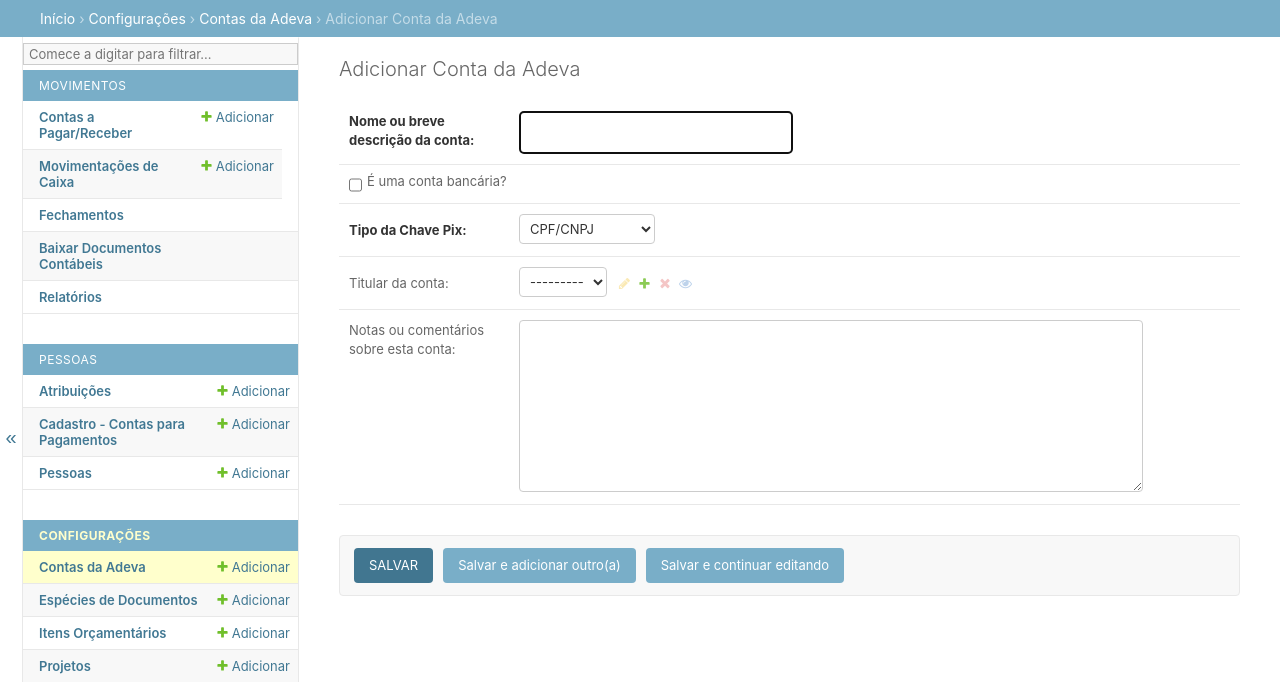
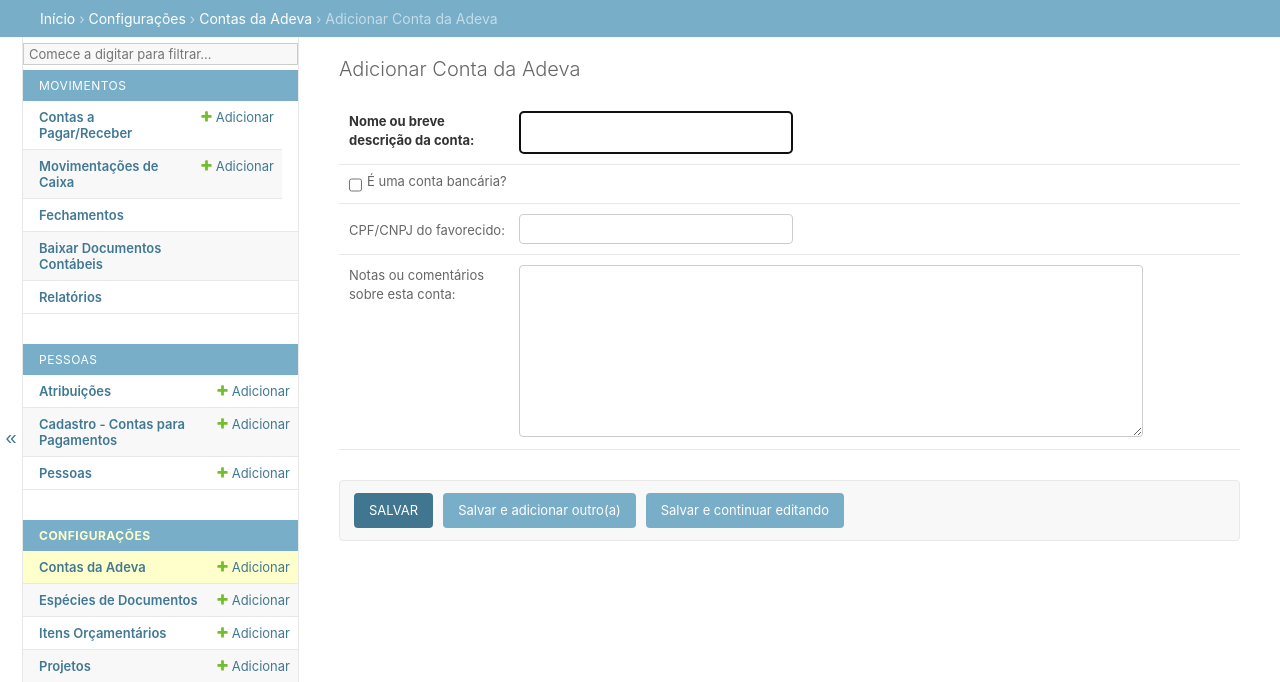
Before and after one commit to MattDuart/ADEVA, a Django app: page /admin/configuracoes/contas/add/ in a window 1280 px wide. Shown: the part 49-731 px from the top of the page. Run offline with Django 4.2, Linux system fonts and the light colour scheme; the visitor is signed in with stand-in values (Sample User, id 1); data that the repository does not hold is empty.

Commit message:
primeiras correções

```diff
--- a/configuracoes/models.py
+++ b/configuracoes/models.py
@@ -16,33 +16,39 @@ class Especie(models.Model):
 
     tipo = models.CharField(
         max_length=1,
-        choices= TIPOS_ESPECIES,
+        choices=TIPOS_ESPECIES,
         default='D',
     )
-    #usado para marcar especies de títulos com caráter provisório, ex: adiantamentos
+
+    """
+    # usado para marcar especies de títulos com caráter provisório, ex: adiantamentos
     definitivo = models.BooleanField(
         default=True,
         help_text="Desmarcar se tiver caráter provisório. Exemplo: adiantamento."
     )
-    #para exigir número de documento no momento do cadastro
+    # para exigir número de documento no momento do cadastro
     exige_numero = models.BooleanField("Exige número de documento?",
-        default=True
-    )
+                                       default=True
+                                       )
     exige_arquivo = models.BooleanField("Exige salvar arquivo digital?",
-        default=False
-    )
+                                        default=False
+                                        )
     exige_arquivo = models.BooleanField("Emite recibo?",
-        default=False
-    )
+                                        default=False
+
+                                     )
+    """
     observacoes = models.TextField(
         null=True,
         blank=True,
         help_text="Notas ou comentários sobre esta espécie"
     )
+
     class Meta:
         ordering = ('descricao',)
         verbose_name = "Espécie de Documento"
         verbose_name_plural = "Espécies de Documentos"
+
     def __str__(self):
         return self.descricao
 
@@ -50,12 +56,29 @@ class Especie(models.Model):
 class Contas(models.Model):
     nome = models.CharField(
         "Nome ou breve descrição da conta",
-        max_length= 100
+        max_length=100
     )
     bancaria = models.BooleanField(
         "É uma conta bancária?",
         default=False
     )
+
+    favorecido = models.CharField(
+        "Nome do favorecido",
+        blank=True,
+        null=True,
+        max_length=150
+
+    )
+
+    cpf_cnpj = models.CharField(
+        "CPF/CNPJ do favorecido:",
+        blank=True,
+        null=True,
+        max_length=150
+
+    )
+
     numero_banco = models.IntegerField(
         "Número do banco",
         null=True,
@@ -79,12 +102,12 @@ class Contas(models.Model):
     )
     numero_conta = models.SmallIntegerField(
         "Número da Conta",
-        null = True,
+        null=True,
         blank=True
     )
     digito_conta = models.SmallIntegerField(
         "Digito da Conta",
-        null = True,
+        null=True,
         blank=True
     )
     TIPOS_PIX = [
@@ -99,7 +122,7 @@ class Contas(models.Model):
     tipo = models.CharField(
         "Tipo da Chave Pix",
         max_length=1,
-        choices= TIPOS_PIX,
+        choices=TIPOS_PIX,
         default='D',
     )
 
@@ -109,25 +132,18 @@ class Contas(models.Model):
         null=True,
         blank=True
     )
-    pessoa = models.ForeignKey(
-        Pessoa,
-        models.SET_NULL,
-        related_name="titular_conta",
-        blank=True,
-        null=True,
-        verbose_name="Titular da conta"
-
-    )
 
     observacoes = models.TextField(
         "Notas ou comentários sobre esta conta",
         null=True,
         blank=True
     )
+
     class Meta:
         ordering = ('nome',)
         verbose_name = "Conta da Adeva"
         verbose_name_plural = "Contas da Adeva"
+
     def __str__(self):
         return self.nome
 
@@ -142,10 +158,12 @@ class CentrosCustos(models.Model):
         "Ativo",
         default=True
     )
+
     class Meta:
         ordering = ('descricao',)
         verbose_name = "Projeto"
         verbose_name_plural = "Projetos"
+
     def __str__(self):
         return self.descricao
 
@@ -155,9 +173,11 @@ class ItensOrcamento (models.Model):
         "Item Orçamentário",
         max_length=50
     )
+
     class Meta:
         ordering = ('descricao',)
         verbose_name = "Item Orçamentário"
         verbose_name_plural = "Itens Orçamentários"
+
     def __str__(self):
         return self.descricao
--- a/movimentos/templates/download_arquivos.html
+++ b/movimentos/templates/download_arquivos.html
@@ -7,9 +7,10 @@
     {% csrf_token %}
     <label for="mes">Mês
     <input type ="number" name="mes" id="mes"></label>
+    <br>
     <label for="ano">Ano
     <input type ="number" name="ano" id="ano"></label>
-
+    <br>
     <input type="submit">
     </form>
 {% endblock %}
--- a/static/form_pagarreceber.js
+++ b/static/form_pagarreceber.js
@@ -1,6 +1,6 @@
 django.jQuery(function () {
   // para iniciar sempre com pagamento
-
+  console.log("iniciando");
   django.jQuery(".field-numero_banco").hide();
   django.jQuery(".field-nome_banco").hide();
   django.jQuery(".field-numero_agencia").hide();
@@ -8,6 +8,8 @@ django.jQuery(function () {
   django.jQuery(".field-numero_conta").hide();
   django.jQuery(".field-chave_pix").hide();
   django.jQuery(".field-digito_conta").hide();
+  django.jQuery(".field-tipo").hide();
+  django.jQuery(".field-favorecido").hide();
 
   django.jQuery(document).on("change", "#id_bancaria", function () {
     var bancaria = django.jQuery("#id_bancaria");
@@ -20,6 +22,8 @@ django.jQuery(function () {
       django.jQuery(".field-numero_conta").show();
       django.jQuery(".field-chave_pix").show();
       django.jQuery(".field-digito_conta").show();
+      django.jQuery(".field-tipo").show();
+      django.jQuery(".field-favorecido").show();
     } else {
       django.jQuery(".field-numero_banco").hide();
       django.jQuery(".field-nome_banco").hide();
@@ -28,6 +32,8 @@ django.jQuery(function () {
       django.jQuery(".field-numero_conta").hide();
       django.jQuery(".field-chave_pix").hide();
       django.jQuery(".field-digito_conta").hide();
+      django.jQuery(".field-tipo").hide();
+      django.jQuery(".field-favorecido").hide();
     }
   });
 });
```
Also changed, not shown: configuracoes/static/form_pagarreceber.js (+7 -1 lines), pessoas/static/form_pessoa.js (+4 -4 lines), static/form_pessoa.js (+4 -4 lines), configuracoes/migrations/0012_remove_contas_pessoa_contas_favorecido.py (added), configuracoes/migrations/0013_contas_cpf_cnpj.py (added), configuracoes/migrations/0014_remove_especie_definitivo_and_more.py (added), 1 other file.
